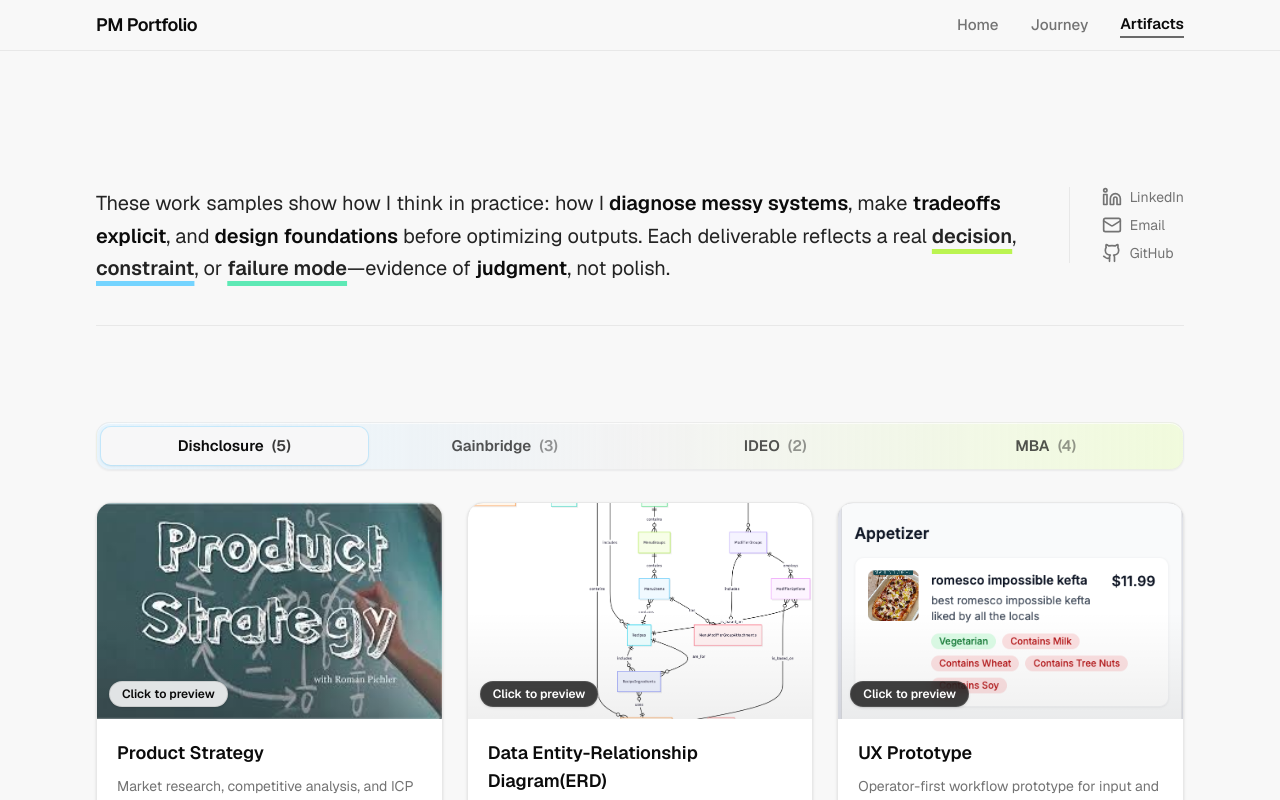
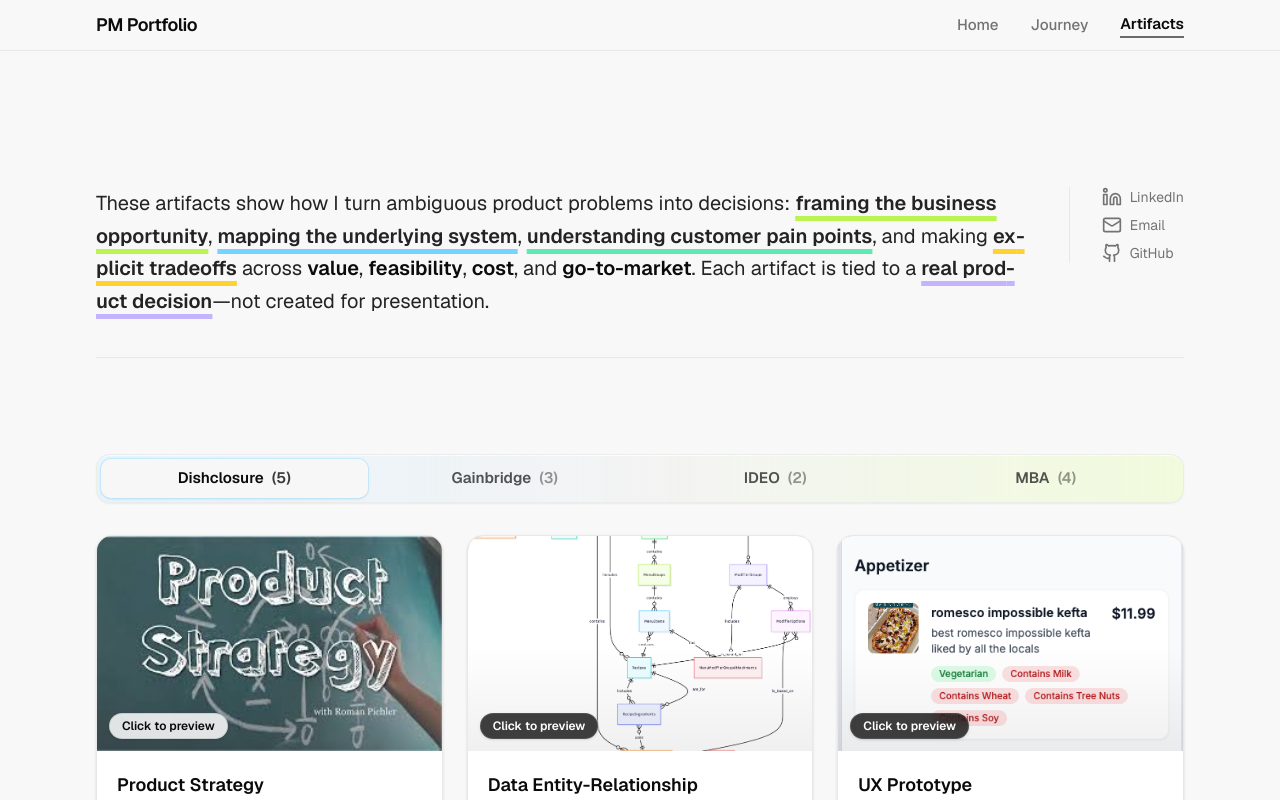
Before and after one commit to echogwu/pm-portfolio-echo, a Next.js app: page /artifacts in a window 1280 px wide. Shown: the top 800 px of the page. Built offline with nearby package versions, Linux system fonts and the light colour scheme; no server answers.

Commit message:
Reframe the artifacts intro around how ambiguous product problems become decisions.
Co-authored-by: Cursor <cursoragent@cursor.com>

```diff
--- a/app/artifacts/page.tsx
+++ b/app/artifacts/page.tsx
@@ -8,7 +8,8 @@ import { SocialLinks } from "@/components/social-links"
 
 export const metadata: Metadata = buildMetadata({
   title: "Artifacts",
-  description: "Work samples showing how I diagnose systems, make tradeoffs explicit, and design foundations.",
+  description:
+    "Artifacts showing how I turn ambiguous product problems into decisions across value, feasibility, cost, and go-to-market.",
   pathname: "/artifacts",
   type: "website",
 })
@@ -26,24 +27,31 @@ export default function ArtifactsPage() {
           <div className="grid grid-cols-1 md:grid-cols-[1fr_auto] gap-6 md:gap-10 items-start">
             <div className="min-w-0">
               <p className="text-[clamp(1rem,2.8vw,1.25rem)] leading-relaxed text-foreground/90 text-left hyphens-auto">
-              These work samples show how I think in practice: how I{" "}
-              <span className="font-semibold text-foreground">diagnose messy systems</span>, make{" "}
-              <span className="font-semibold text-foreground">tradeoffs explicit</span>, and{" "}
-              <span className="font-semibold text-foreground">design foundations</span> before optimizing outputs. Each
-              deliverable reflects a real{" "}
+                These artifacts show how I turn ambiguous product problems into decisions:{" "}
                 <span className="font-semibold underline decoration-lime-300 decoration-[5px] underline-offset-[6px]">
-                decision
+                  framing the business opportunity
                 </span>
                 ,{" "}
                 <span className="font-semibold underline decoration-sky-300 decoration-[5px] underline-offset-[6px]">
-                constraint
+                  mapping the underlying system
                 </span>
-              , or{" "}
+                ,{" "}
                 <span className="font-semibold underline decoration-emerald-300 decoration-[5px] underline-offset-[6px]">
-                failure mode
+                  understanding customer pain points
                 </span>
-              —evidence of{" "}
-              <span className="font-semibold text-foreground">judgment</span>, not polish.
+                , and making{" "}
+                <span className="font-semibold underline decoration-amber-300 decoration-[5px] underline-offset-[6px]">
+                  explicit tradeoffs
+                </span>{" "}
+                across{" "}
+                <span className="font-semibold text-foreground">value</span>,{" "}
+                <span className="font-semibold text-foreground">feasibility</span>,{" "}
+                <span className="font-semibold text-foreground">cost</span>, and{" "}
+                <span className="font-semibold text-foreground">go-to-market</span>. Each artifact is tied to a{" "}
+                <span className="font-semibold underline decoration-violet-300 decoration-[5px] underline-offset-[6px]">
+                  real product decision
+                </span>
+                —not created for presentation.
               </p>
             </div>
 
```
Lines whose indentation alone changed are shown as unchanged.
